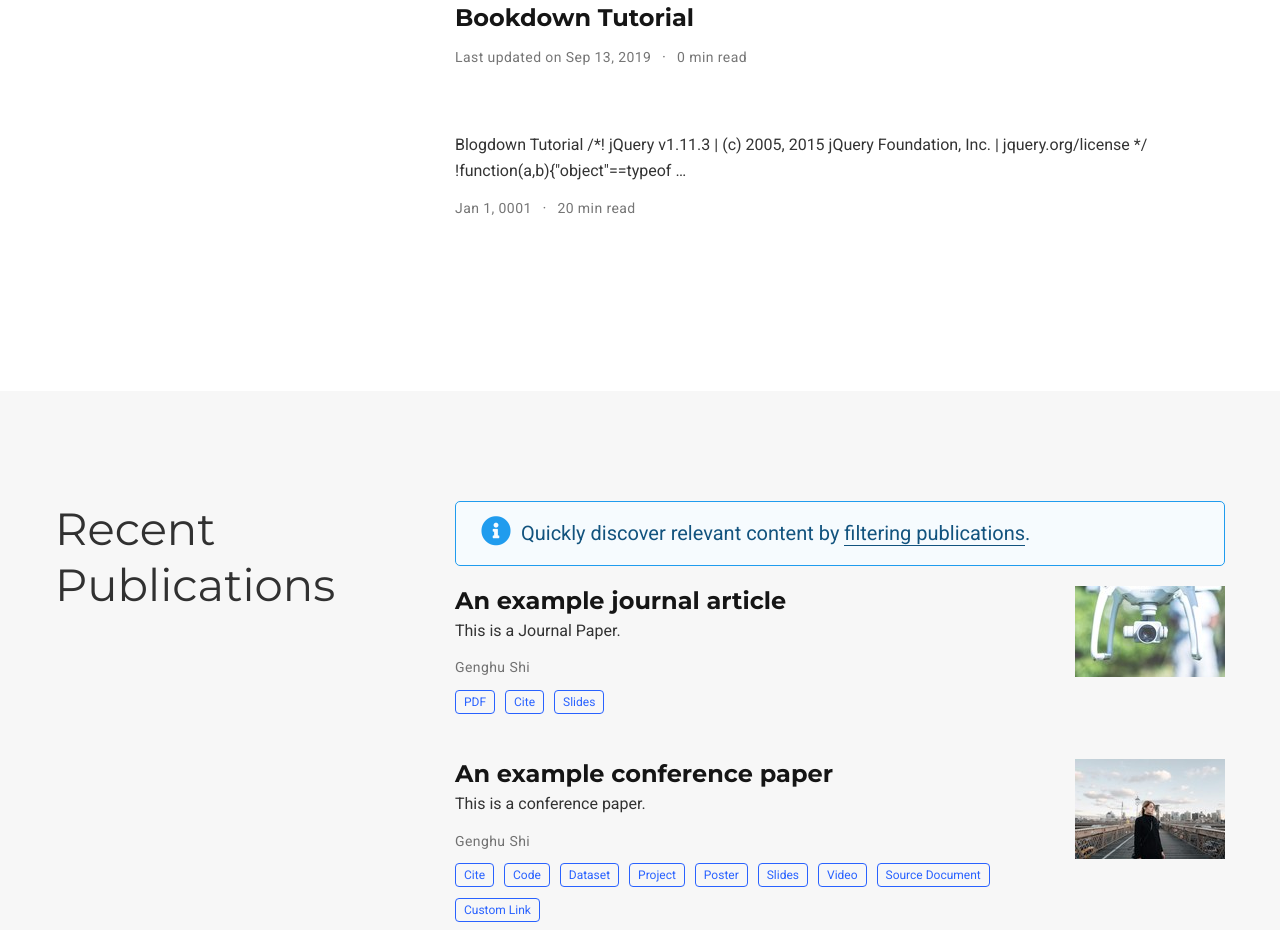
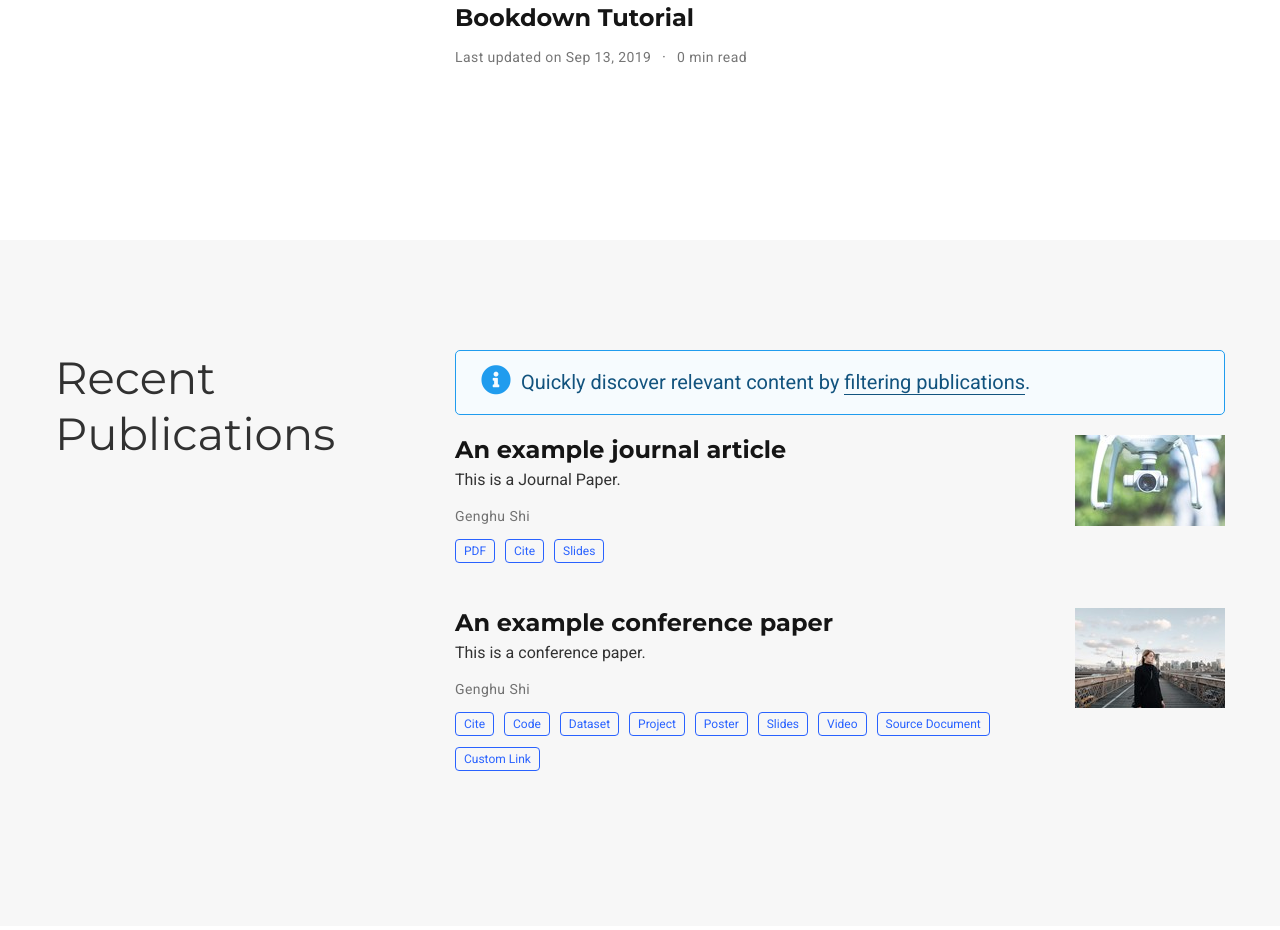
Before and after one commit to genghu/me, a plain HTML site: page index.html in a window 1280 px wide. Shown: the part 1474-2404 px from the top of the page. Drawn offline with nearby package versions, Linux system fonts and the light colour scheme; some icons are missing.

Commit message:
fixed the bug in posts

```diff
--- a/index.html
+++ b/index.html
@@ -7,17 +7,6 @@
   <meta name="viewport" content="width=device-width, initial-scale=1">
   <meta http-equiv="X-UA-Compatible" content="IE=edge">
   <meta name="generator" content="Source Themes Academic 4.4.0">
-
-
-
-
-
-
-
-
-
-
-
 
 
 
@@ -944,97 +933,6 @@
 
 
 
-
-
-
-
-
-
-
-
-
-
-
-
-
-
-
-
-
-
-
-
-
-<div class="media stream-item" itemscope itemtype="http://schema.org/BlogPosting">
-  <div class="media-body">
-
-    <h3 class="article-title mb-0 mt-0" itemprop="name">
-      <a href="./post/2019-09-13-blogdown-tutorial/"  itemprop="url"></a>
-    </h3>
-
-
-    <div class="article-style" itemprop="articleBody">
-      Blogdown Tutorial /*! jQuery v1.11.3 | (c) 2005, 2015 jQuery Foundation, Inc. | jquery.org/license */ !function(a,b){"object"==typeof …
-    </div>
-
-
-    <div class="stream-meta article-metadata">
-
-
-
-
-
-
-
-
-<meta content="" itemprop="datePublished">
-<meta content="" itemprop="dateModified">
-
-<div class="article-metadata">
-
-
-
-
-
-  <span class="article-date">
-
-
-
-
-    <time>Jan 1, 0001</time>
-  </span>
-
-
-
-
-
-  <span class="middot-divider"></span>
-  <span class="article-reading-time">
-    20 min read
-  </span>
-
-
-
-
-
-
-
-
-
-
-
-</div>
-
-
-    </div>
-
-
-
-  </div>
-  <div class="ml-3">
-
-
-  </div>
 </div>
 
 
```
